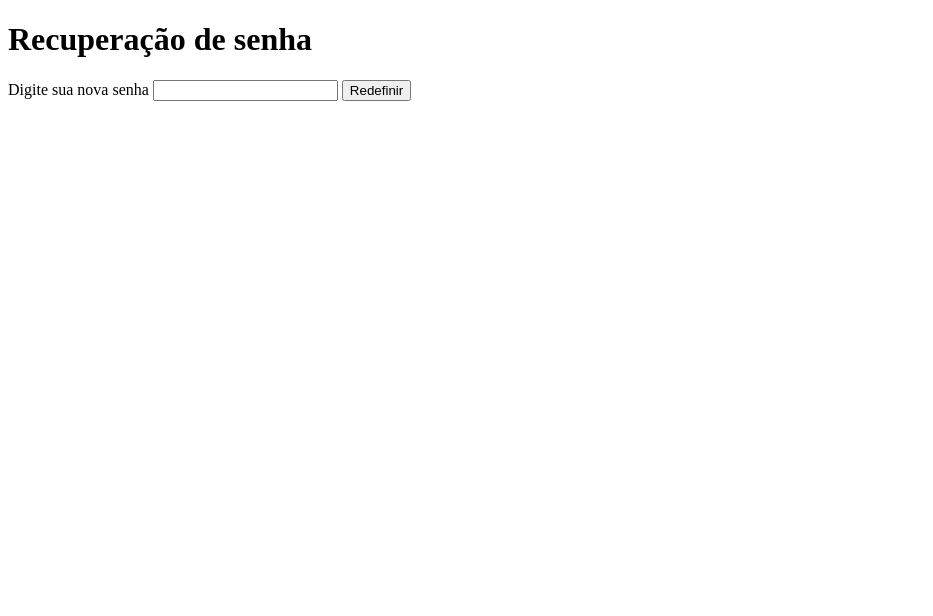
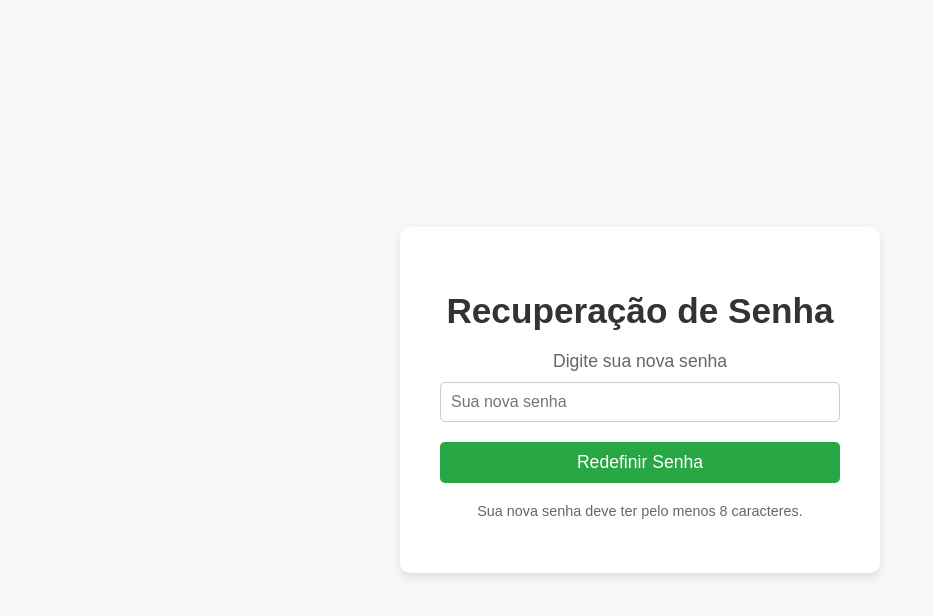
Before and after one commit to AoiteFoca/PassRecovery, a plain HTML site: page templates/reset.html in a window 1280 px wide. Shown: the whole page, without its empty margins (0-933 px from the left). Drawn offline with Linux system fonts and the light colour scheme.

Commit message:
html updates

```diff
--- a/templates/reset.html
+++ b/templates/reset.html
@@ -1,16 +1,90 @@
 <!DOCTYPE html>
-<html lang="en">
+<html lang="pt-BR">
 <head>
     <meta charset="UTF-8">
     <meta name="viewport" content="width=device-width, initial-scale=1.0">
     <title>Recuperar Senha</title>
+    <style>
+        body {
+            font-family: 'Arial', sans-serif;
+            background-color: #f7f7fa;
+            margin: 0;
+            padding: 0;
+            display: flex;
+            justify-content: center;
+            align-items: center;
+            height: 100vh;
+        }
+
+        .container {
+            text-align: center;
+            background-color: #ffffff;
+            padding: 40px;
+            border-radius: 10px;
+            box-shadow: 0 4px 8px rgba(0, 0, 0, 0.1);
+            max-width: 400px;
+            width: 100%;
+        }
+
+        h1 {
+            font-size: 2.2em;
+            color: #333;
+            margin-bottom: 20px;
+        }
+
+        label {
+            display: block;
+            margin-bottom: 10px;
+            font-size: 1.1em;
+            color: #666;
+        }
+
+        input[type="password"] {
+            width: 100%;
+            padding: 10px;
+            margin-bottom: 20px;
+            border: 1px solid #ccc;
+            border-radius: 5px;
+            font-size: 1em;
+            box-sizing: border-box;
+        }
+
+        button {
+            padding: 10px 20px;
+            background-color: #28a745;
+            color: #fff;
+            border: none;
+            border-radius: 5px;
+            font-size: 1.1em;
+            cursor: pointer;
+            transition: background-color 0.3s ease;
+            width: 100%;
+        }
+
+        button:hover {
+            background-color: #218838;
+        }
+
+        p {
+            margin-top: 20px;
+            color: #666;
+            font-size: 0.9em;
+        }
+
+        .form-container {
+            margin-top: 20px;
+        }
+    </style>
 </head>
 <body>
-    <h1>Recuperação de senha</h1>
-    <form method="POST">
-        <label for="password">Digite sua nova senha</label>
-        <input type="password" id="password" name="password" required />
-        <button type="submit">Redefinir</button>
-    </form>
+    <div class="container">
+        <h1>Recuperação de Senha</h1>
+        <form method="POST" class="form-container">
+            <label for="password">Digite sua nova senha</label>
+            <input type="password" id="password" name="password" placeholder="Sua nova senha" required />
+            <button type="submit">Redefinir Senha</button>
+        </form>
+        <p>Sua nova senha deve ter pelo menos 8 caracteres.</p>
+    </div>
 </body>
 </html>
```
Also changed, not shown: templates/index.html (+53 -3 lines), templates/reset_password.html (+77 -7 lines).
